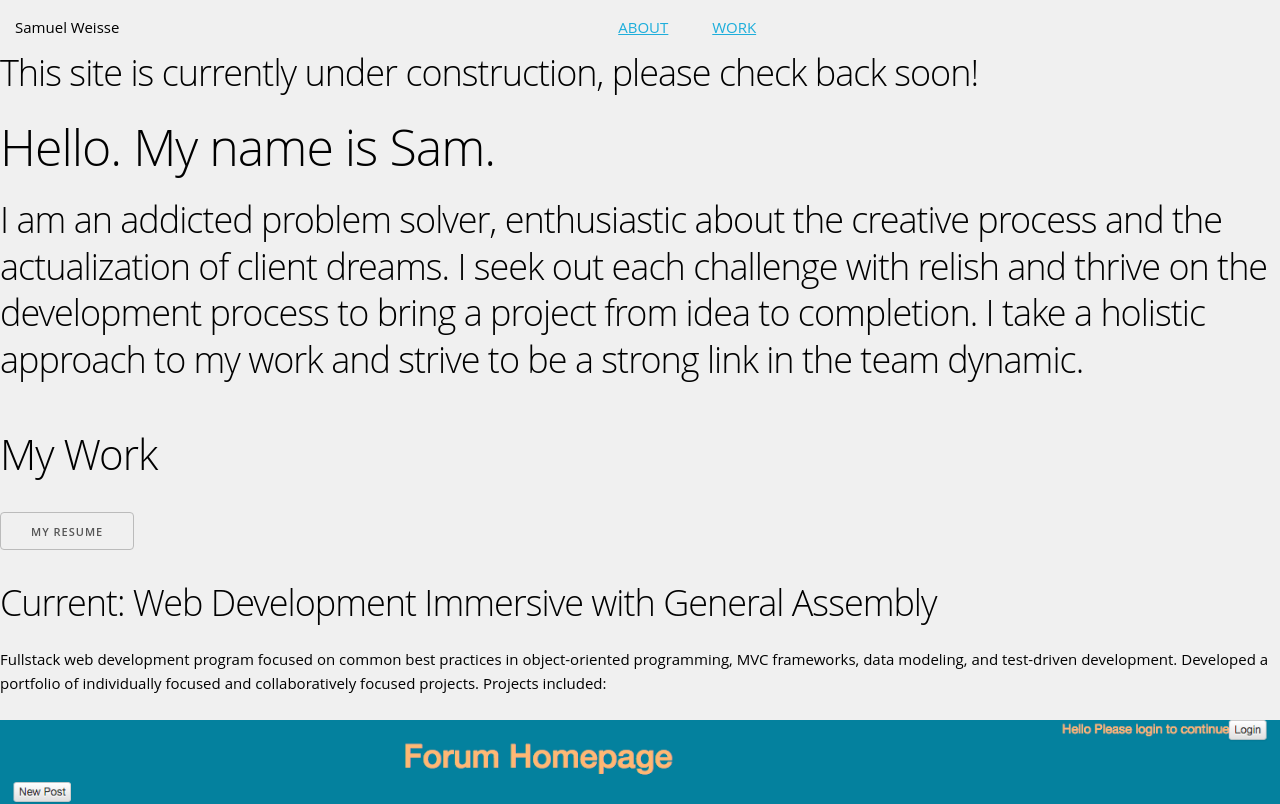
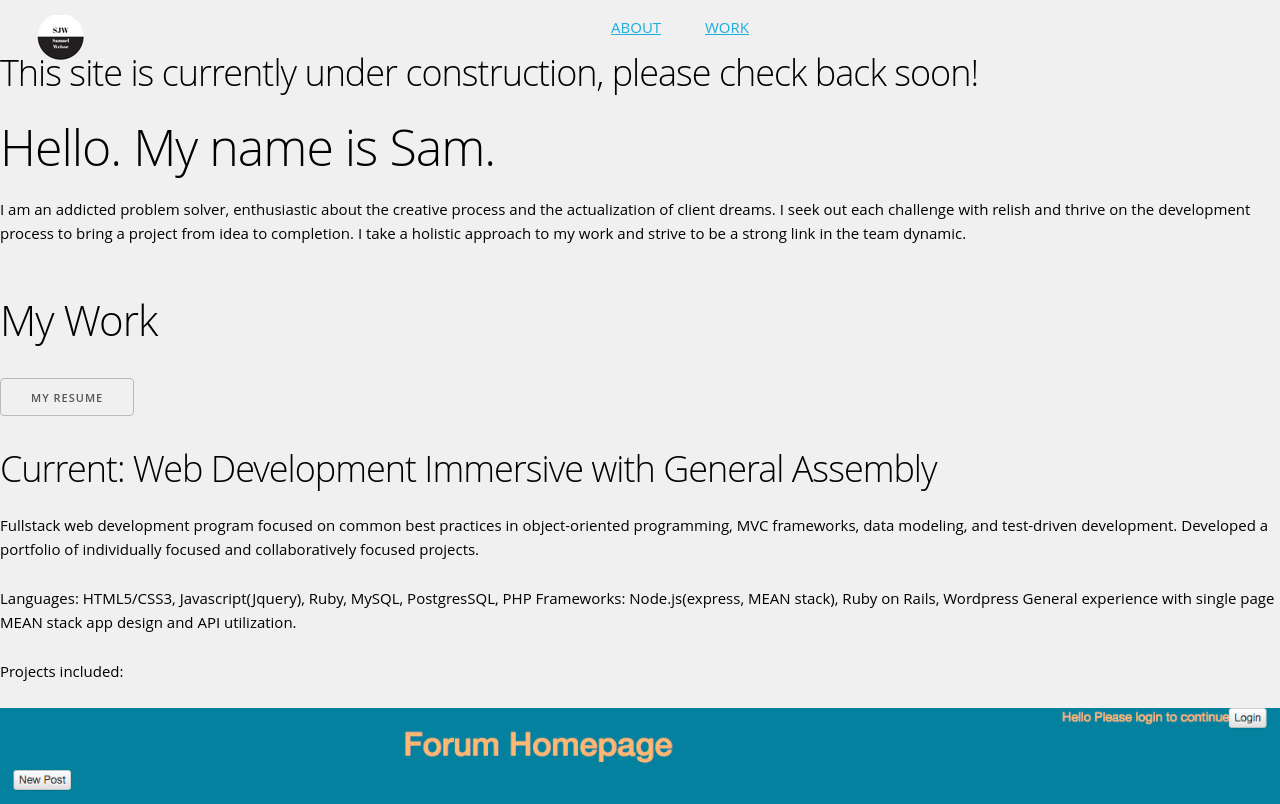
Before and after one commit to Arcdeamonofire/Arcdeamonofire.github.io, a plain HTML site: page index.html in a window 1280 px wide. Shown: the top 804 px of the page. Drawn offline with nearby package versions, Linux system fonts and the light colour scheme.

Commit message:
test of logo pic

```diff
--- a/index.html
+++ b/index.html
@@ -23,7 +23,7 @@
   <body>
 
     <nav>
-      <div id="logo"> Samuel Weisse</div>
+      <div id="logo"> <img src="public/img/logo.jpg" alt="" /></div>
       <ul>
         <li><a href="/">ABOUT</a></li>
         <!-- <li><a href="/contact">CONTACT</a></li> -->
@@ -33,9 +33,9 @@
 
     <h3>This site is currently under construction, please check back soon!</h3>
 
-    <h1>Hello. My name is Sam.</h1>
+    <h1><span id="accent">Hello.</span> My name is Sam.</h1>
 
-     <h3>I am an addicted problem solver, enthusiastic about the creative process and the actualization of client dreams. I seek out each challenge with relish and thrive on the development process to bring a project from idea to completion. I take a holistic approach to my work and strive to be a strong link in the team dynamic.</h3>
+     <p id="brand">I am an addicted problem solver, enthusiastic about the creative process and the actualization of client dreams. I seek out each challenge with relish and thrive on the development process to bring a project from idea to completion. I take a holistic approach to my work and strive to be a strong link in the team dynamic.</p>
 
      <br>
      <h2>My Work</h2>
@@ -48,7 +48,15 @@
        Full­stack web development program focused on common best practices in
        object­-oriented programming, MVC frameworks, data modeling, and
        test­-driven development. Developed a portfolio of individually focused
-       and collaboratively focused projects. Projects included:
+       and collaboratively focused projects.
+     </p>
+     <p>
+       Languages: HTML5/CSS3, Javascript(Jquery), Ruby, MySQL, PostgresSQL, PHP
+       Frameworks: Node.js(express, MEAN stack), Ruby on Rails, Wordpress
+       General experience with single page MEAN stack app design and API utilization.
+     </p>
+     <p>
+       Projects included:
      </p>
      <div id="projects" class="owl-carousel  owl-theme">
        <div class="item"><a href="http://www.samuelweisse.com/project-1/"><img src="public/img/Project1.png" alt="Project 1 Backgammon"/></a></div>
```
Also changed, not shown: public/img/Logo.jpg (added), 1 other file.
